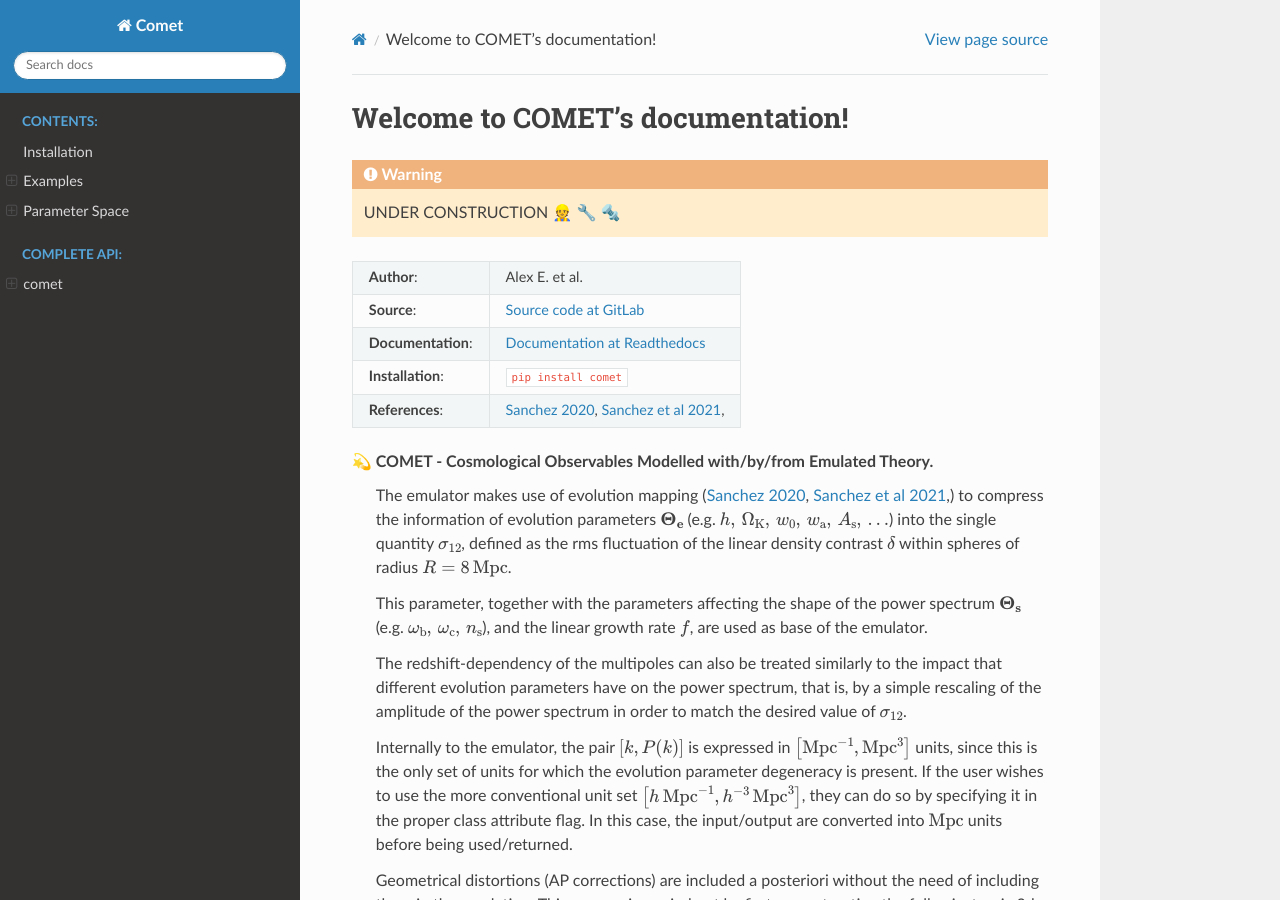
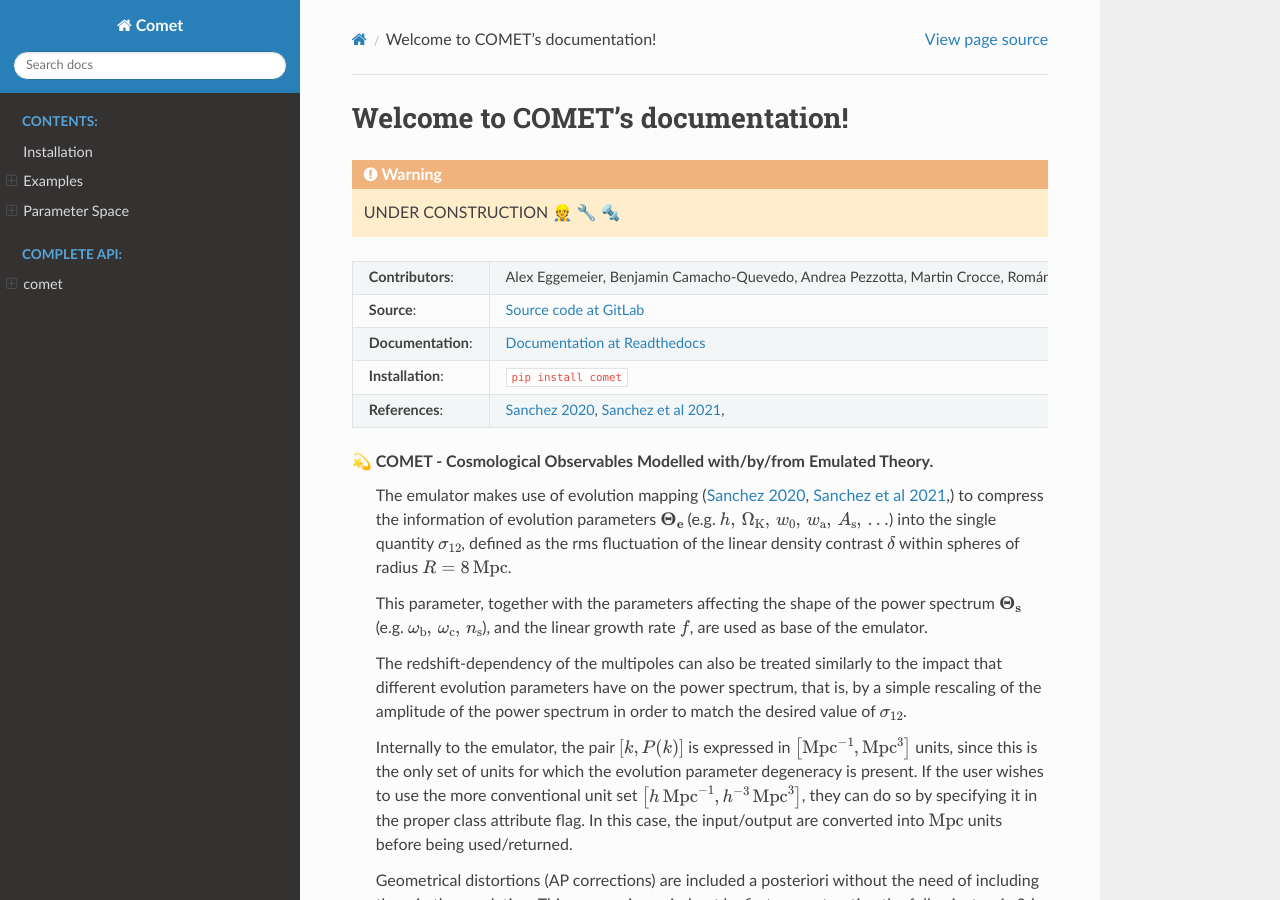
Before and after one commit to adematti/comet-emu, a Sphinx documentation site: the page built from docs/source/index.rst, in a window 1280 px wide and 900 px high. Built offline with Sphinx 7.4.7 and the Read the Docs theme 2.0.0, drawn with Linux system fonts in a browser that asks for light colours.

Commit message:
Add all contributors.

```diff
--- a/docs/source/index.rst
+++ b/docs/source/index.rst
@@ -10,7 +10,8 @@ Welcome to COMET's documentation!
    UNDER CONSTRUCTION |:construction_worker:| |:wrench:| |:nut_and_bolt:|
 
 ====================  =====
-**Author**:           Alex E. et al.
+**Contributors**:     Alex Eggemeier, Benjamin Camacho-Quevedo, Andrea Pezzotta,
+                      Martin Crocce, Román Scoccimarro, Ariel Sánchez
 **Source**:           `Source code at GitLab <https://gitlab.com/aegge/pt-emulator/-/tree/main/notebooks>`_
 **Documentation**:    `Documentation at Readthedocs <https://gitlab.com/aegge/pt-emulator/-/tree/main/notebooks>`_
 **Installation**:     ``pip install comet``
```
